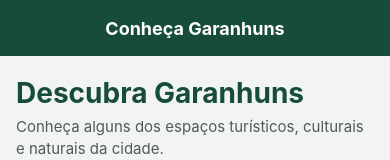
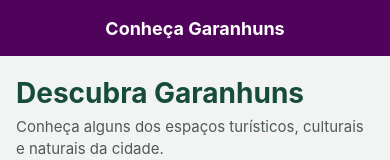
Before and after one commit to vinisoaresti/projetoFinalMobile1, a React Native app: screen / in a window 390 px wide. Shown: the top 160 px of the page. Built offline with nearby package versions, Linux system fonts and the light colour scheme; what react-native-worklets would draw is missing.

Commit message:
feat: update colors

```diff
--- a/App.js
+++ b/App.js
@@ -74,11 +74,11 @@ export default function App() {
 const styles = StyleSheet.create({
     safeArea: {
         flex: 1,
-        backgroundColor: '#174d38'
+        backgroundColor: '#ffffffff'
     },
     header: {
         height: 56,
-        backgroundColor: '#174d38',
+        backgroundColor: '#50035aff',
         flexDirection: 'row',
         alignItems: 'center',
         justifyContent: 'space-between',
--- a/src/components/PlaceCard/index.js
+++ b/src/components/PlaceCard/index.js
@@ -39,7 +39,7 @@ export default function PlaceCard({ place, onPress }) {
 }
 const styles = StyleSheet.create({
     card: {
-        backgroundColor: '#ffffff',
+        backgroundColor: '#cb7beb99',
         borderRadius: 14,
         marginBottom: 18,
         overflow: 'hidden',
```
